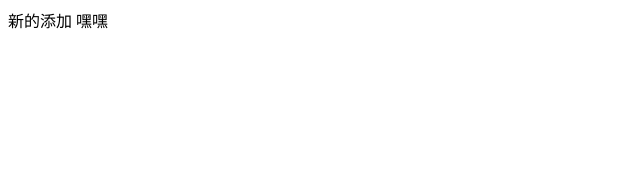
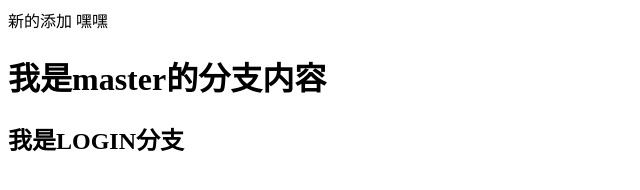
Before and after one commit to GmKAI/ZBC2, a plain HTML site: page index.html in a window 1280 px wide. Shown: the whole page, without its empty margins (0-640 px from the left). Drawn offline with Linux system fonts and the light colour scheme.

Commit message:
login分支冲突修改

```diff
--- a/index.html
+++ b/index.html
@@ -1,12 +1,13 @@
 <!DOCTYPE html>
 <html lang="en">
-<head>
-    <meta charset="UTF-8">
-    <meta name="viewport" content="width=device-width, initial-scale=1.0">
+  <head>
+    <meta charset="UTF-8" />
+    <meta name="viewport" content="width=device-width, initial-scale=1.0" />
     <title>Document</title>
-</head>
-<body>
-    新的添加
-    嘿嘿
-</body>
+  </head>
+  <body>
+    新的添加 嘿嘿
+    <h1>我是master的分支内容</h1>
+    <h2>我是LOGIN分支</h2>
+  </body>
 </html>
```
